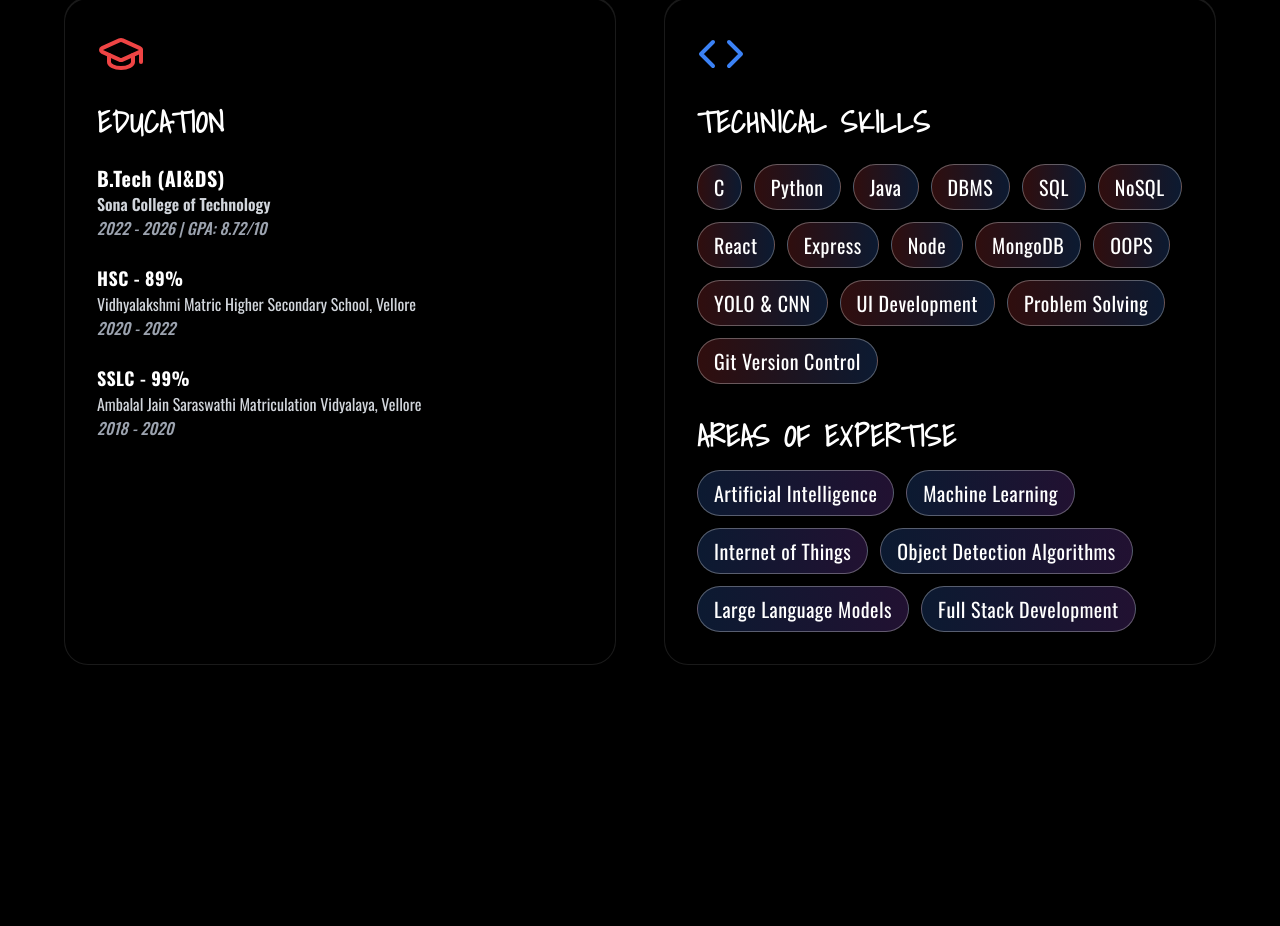
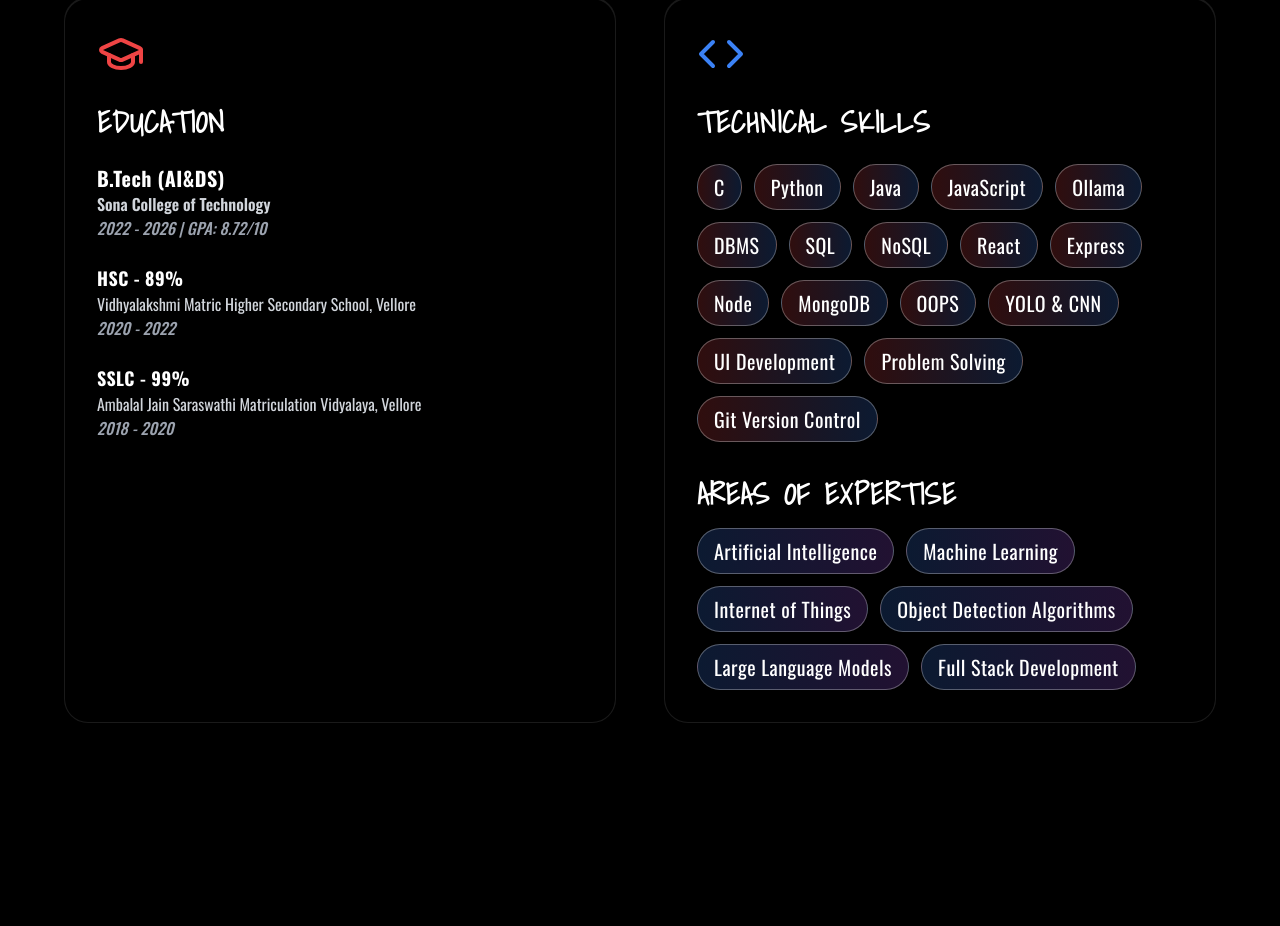
Before and after one commit to MadhanR-2004/madhan--portfolio, a React (Vite) app: page / in a window 1280 px wide. Shown: the part 1293-2219 px from the top of the page. Built offline with nearby package versions, Linux system fonts and the light colour scheme; a web font is replaced by a local one.

Commit message:
Update App.jsx

```diff
--- a/src/App.jsx
+++ b/src/App.jsx
@@ -1442,7 +1442,7 @@ const Portfolio = () => {
   ];
 
   const skills = [
-    "C", "Python", "Java", "DBMS", "SQL", "NoSQL", "React", "Express", "Node", "MongoDB",
+    "C", "Python", "Java", "JavaScript", "Ollama", "DBMS", "SQL", "NoSQL", "React", "Express", "Node", "MongoDB",
     "OOPS", "YOLO & CNN", "UI Development", "Problem Solving", "Git Version Control",
   ];
 
```
